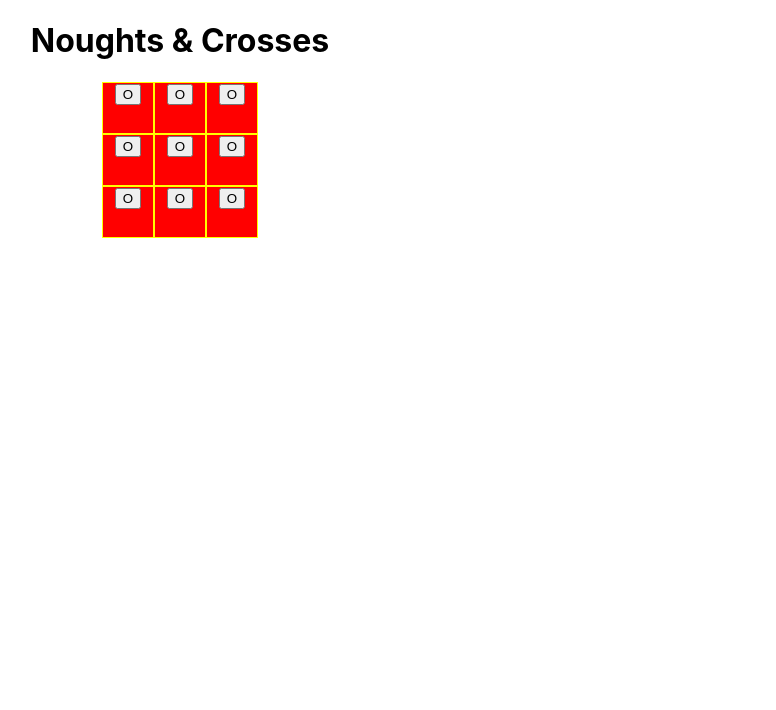
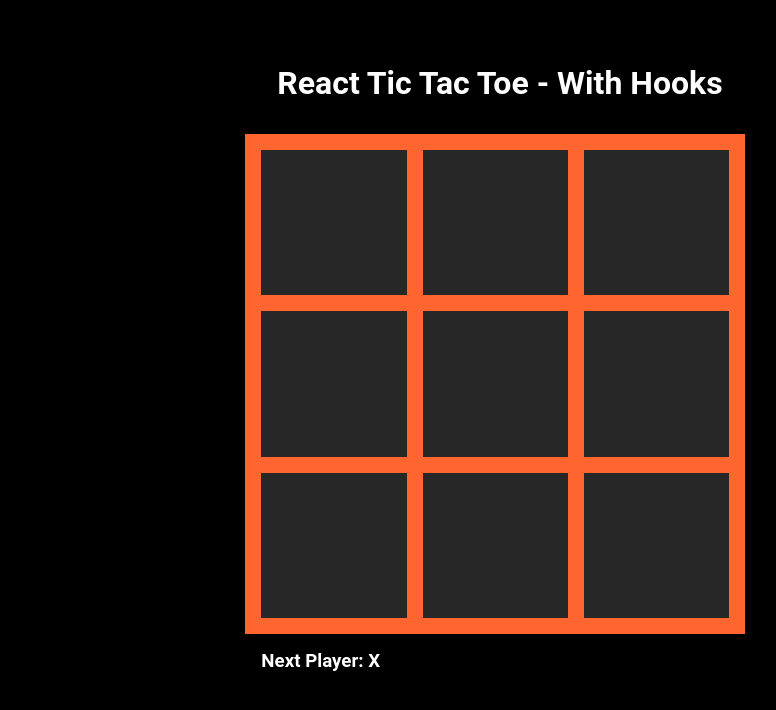
Before and after one commit to SchoolOfCode/noughts-and-crosses-plan-room-36-dmitriy-mohammed-thuan, a React app: page / in a window 1280 px wide. Shown: the whole page, without its empty margins (140-916 px from the left). Built offline with nearby package versions, Linux system fonts and the light colour scheme.

Commit message:
tic tac toe game

```diff
--- a/src/components/App.css
+++ /dev/null
@@ -1,8 +0,0 @@
-.App {
-  display: flex;
-  flex-direction: column;
-  width: 50%;
-  text-align: center;
-  justify-content: center;
-  align-items: center;
-}
--- a/src/components/App.js
+++ b/src/components/App.js
@@ -1,16 +1,38 @@
-import "./App.css";
-
+import { useState } from "react";
+import { calculateWinner } from "../helper";
 import Board from "./Board/Board";
 
-function App() {
-  let boardPositions = [null, null, null, null, null, null, null, null, null];
+const App = () => {
+  const [board, setBoard] = useState(Array(9).fill(null));
+  // [null, null, null, null, null, null, null, null, null]
+  const [isXTurn, setIsXTurn] = useState(true);
+  const winner = calculateWinner(board);
+  const currentPlayer = isXTurn ? "X" : "O";
+
+  const handleSquareClick = (index) => {
+    if (winner || board[index]) {
+      return;
+    }
+
+    setBoard([
+      ...board.slice(0, index),
+      currentPlayer,
+      ...board.slice(index + 1),
+    ]);
+    setIsXTurn(!isXTurn);
+  };
 
   return (
-    <div className="App">
-      <h1>Noughts & Crosses</h1>
-      <Board boardPositions={boardPositions} />
-    </div>
+    <>
+      <h1>React Tic Tac Toe - With Hooks</h1>
+      <Board squares={board} onSelectSquare={handleSquareClick} />
+      <div className="info-wrapper">
+        <h3>
+          {winner ? "Winner: " + winner : "Next Player: " + currentPlayer}
+        </h3>
+      </div>
+    </>
   );
-}
+};
 
 export default App;
--- a/src/components/Board/Board.js
+++ b/src/components/Board/Board.js
@@ -1,40 +1,15 @@
-import React from "react";
-import "./board.css";
 import Square from "../Square/Square";
 
-export default function Board({boardPositions}) {
-  function handleClick(boardPositions) {
-    console.log("button clicked");
-  }
-  return (
-    <div className="board-div">
-      <div className="cell">
-        <Square boardPositions={boardPositions} handleClick={handleClick} />
-      </div>
-      <div className="cell">
-        <Square handleClick={handleClick} />
-      </div>
-      <div className="cell">
-        <Square handleClick={handleClick} />
-      </div>
-      <div className="cell">
-        <Square handleClick={handleClick} />
-      </div>
-      <div className="cell">
-        <Square handleClick={handleClick} />
-      </div>
-      <div className="cell">
-        <Square handleClick={handleClick} />
-      </div>
-      <div className="cell">
-        <Square handleClick={handleClick} />
-      </div>
-      <div className="cell">
-        <Square handleClick={handleClick} />
-      </div>
-      <div className="cell">
-        <Square handleClick={handleClick} />
-      </div>
-    </div>
-  );
-}
+const Board = ({ squares, onSelectSquare }) => (
+  <div className="board">
+    {squares.map((square, index) => (
+      <Square
+        key={index}
+        value={square}
+        onClick={() => onSelectSquare(index)}
+      />
+    ))}
+  </div>
+);
+
+export default Board;
--- a/src/components/Board/board.css
+++ /dev/null
@@ -1,18 +0,0 @@
-.board-div {
-  min-height: 156px;
-  max-width: 156px;
-  display: flex;
-  flex-wrap: wrap;
-
-  /* justify-content: center;
-  align-items: center; */
-  background-color: black;
-
-}
-
-.cell {
-  border: 1px solid yellow;
-  min-width: 50px;
-  min-height: 50px;
-
-}
--- a/src/components/Square/Square.js
+++ b/src/components/Square/Square.js
@@ -1,10 +1,14 @@
 import React from "react";
-import "./square.css";
+// import "./square.css";
 
-export default function Square({ handleClick }) {
+const Square = ({ value, onClick }) => {
+  const style = value ? `squares ${value}` : "squares";
+
   return (
-    <div className="square-div">
-      <button onClick={handleClick}>O</button>
-    </div>
+    <button className={style} onClick={onClick}>
+      {value}
+    </button>
   );
-}
+};
+
+export default Square;
--- a/src/components/Square/square.css
+++ /dev/null
@@ -1,8 +0,0 @@
-.square-div {
-  height: 50px;
-  width: 50px;
-  background-color: red;
-  justify-content: center;
-  align-items: center;
-  position: relative;
-}
--- /dev/null
+++ b/src/helper.js
@@ -0,0 +1,19 @@
+export function calculateWinner(squares) {
+  const lines = [
+    [0, 1, 2],
+    [3, 4, 5],
+    [6, 7, 8],
+    [0, 3, 6],
+    [1, 4, 7],
+    [2, 5, 8],
+    [0, 4, 8],
+    [2, 4, 6],
+  ];
+  for (let i = 0; i < lines.length; i++) {
+    const [a, b, c] = lines[i];
+    if (squares[a] && squares[a] === squares[b] && squares[a] === squares[c]) {
+      return squares[a];
+    }
+  }
+  return null;
+}
--- a/src/index.css
+++ b/src/index.css
@@ -1,13 +1,69 @@
-body {
+* {
+  padding: 0;
   margin: 0;
-  font-family: -apple-system, BlinkMacSystemFont, 'Segoe UI', 'Roboto', 'Oxygen',
-    'Ubuntu', 'Cantarell', 'Fira Sans', 'Droid Sans', 'Helvetica Neue',
-    sans-serif;
-  -webkit-font-smoothing: antialiased;
-  -moz-osx-font-smoothing: grayscale;
+  box-sizing: border-box;
 }
 
-code {
-  font-family: source-code-pro, Menlo, Monaco, Consolas, 'Courier New',
-    monospace;
+body {
+  background-color: black;
+  color: white;
+  font-family: "Roboto", sans-serif;
+  display: flex;
+  /* align-items: center; */
+  justify-content: center;
+  min-height: 100vh;
+  padding: 2rem;
 }
+
+h1 {
+  margin: 2rem;
+}
+
+.board {
+  border: 1rem solid #ff652f;
+  background: #ff652f;
+  width: 500px;
+  height: 500px;
+  display: grid;
+  grid-template: repeat(3, 1fr) / repeat(3, 1fr);
+  gap: 1rem;
+}
+
+.squares {
+  background: #272727;
+  border: none;
+  font-size: 5rem;
+  /* font-weight: 800; */
+  cursor: pointer;
+  outline: none;
+}
+
+.X {
+  color: red;
+}
+.O {
+  color: green;
+}
+
+.info-wrapper {
+  display: flex;
+  justify-content: space-between;
+}
+
+h3 {
+  padding: 1rem;
+}
+
+li {
+  list-style: none;
+}
+
+.info-wrapper button {
+  background: #272727;
+  color: white;
+  border: none;
+  outline: none;
+  cursor: pointer;
+  padding: 0.5rem;
+  margin: 0.5rem 1rem;
+}
```
